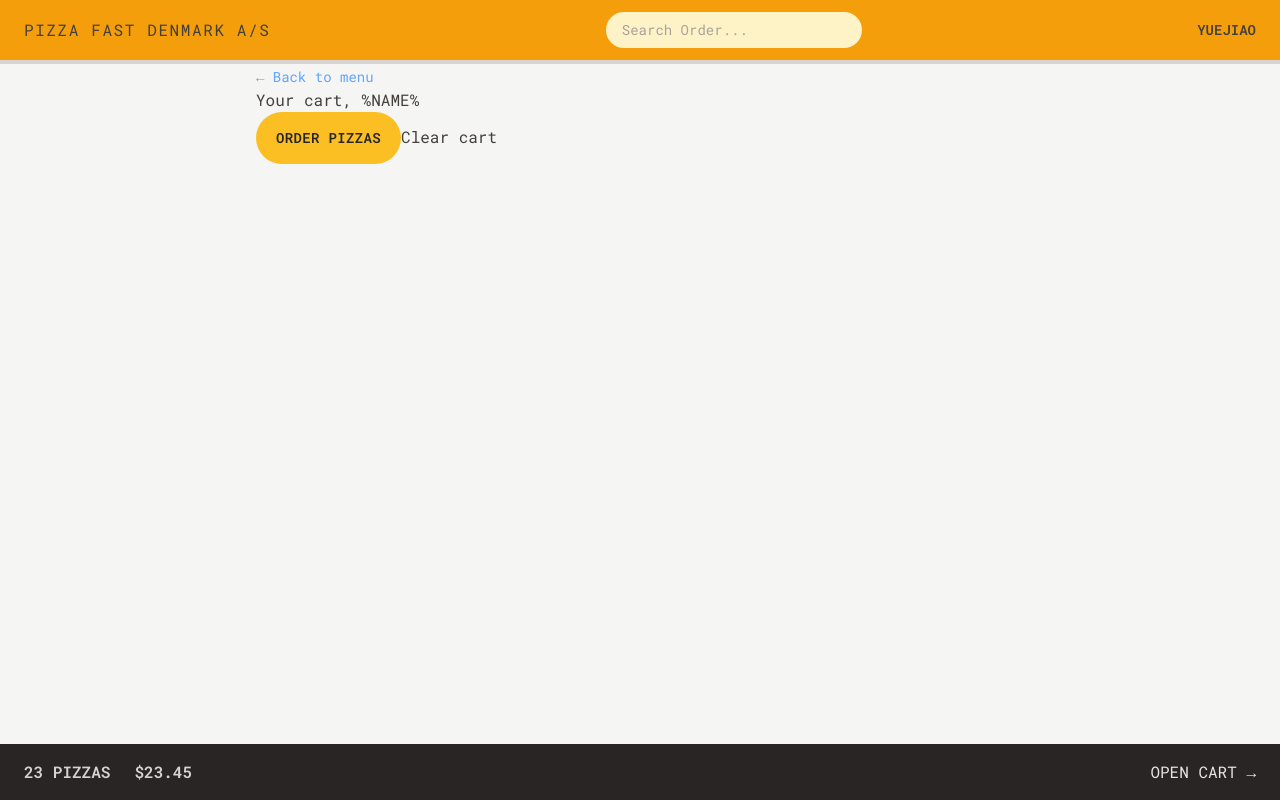
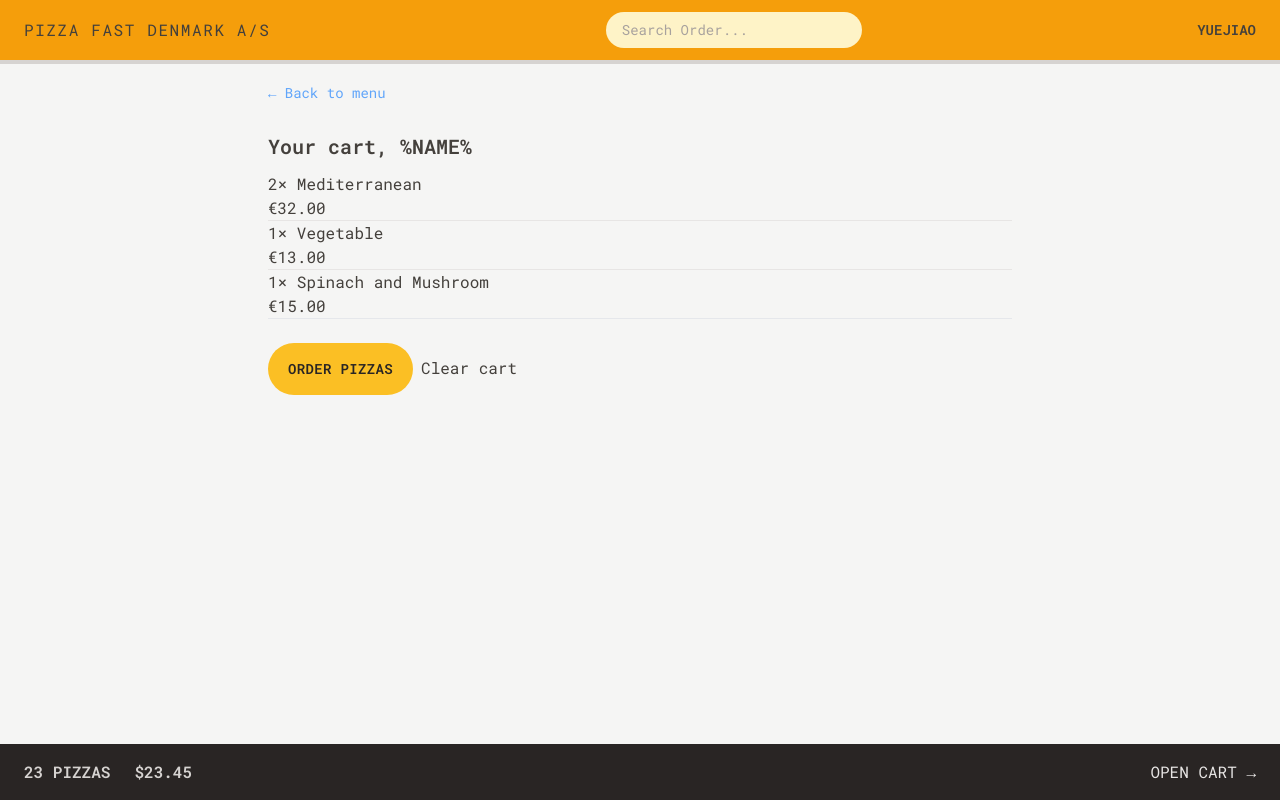
Before and after one commit to YuejiaoShi/pizza-fast-shop, a React (Vite) app: page /cart in a window 1280 px wide. Built offline with nearby package versions, Linux system fonts and the light colour scheme.

Commit message:
list cateitem at Cart

```diff
--- a/src/features/cart/Cart.tsx
+++ b/src/features/cart/Cart.tsx
@@ -1,5 +1,6 @@
 import LinkAnchor from "../../UI/LinkAnchor";
 import Button from "../../UI/Button";
+import CartItem from "./CartItem";
 import React from "react";
 
 export type CartItem = {
@@ -42,12 +43,18 @@ const Cart: React.FC<CartProps> = ({ items }) => {
   const cart: CartItem[] = fakeCart;
 
   return (
-    <div>
+    <div className="py-4 px-3">
       <LinkAnchor to="/menu">&larr; Back to menu</LinkAnchor>
 
-      <h2>Your cart, %NAME%</h2>
+      <h2 className="mt-7 text-xl font-semibold">Your cart, %NAME%</h2>
 
-      <div>
+      <ul className="divide-y divide-stone-200 border-b mt-3">
+        {cart.map((item) => (
+          <CartItem item={item} key={items.key} />
+        ))}
+      </ul>
+
+      <div className="mt-6 space-x-2">
         <Button to="/order/new" type="primary">
           Order pizzas
         </Button>
```
